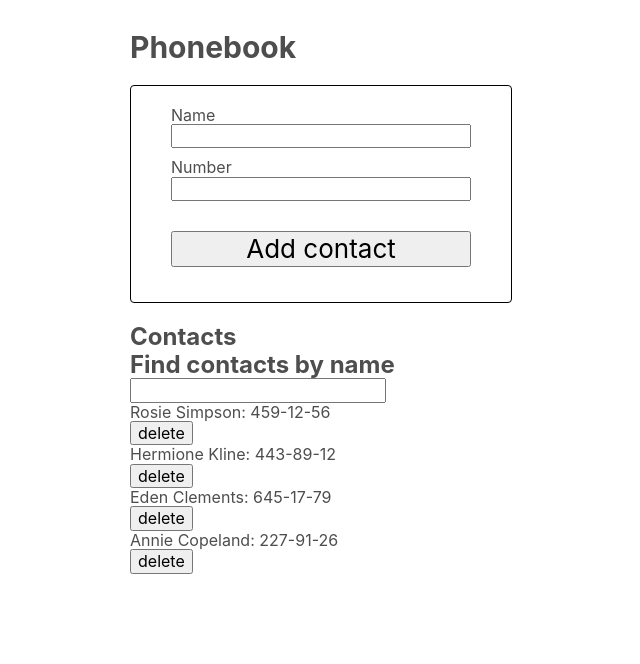
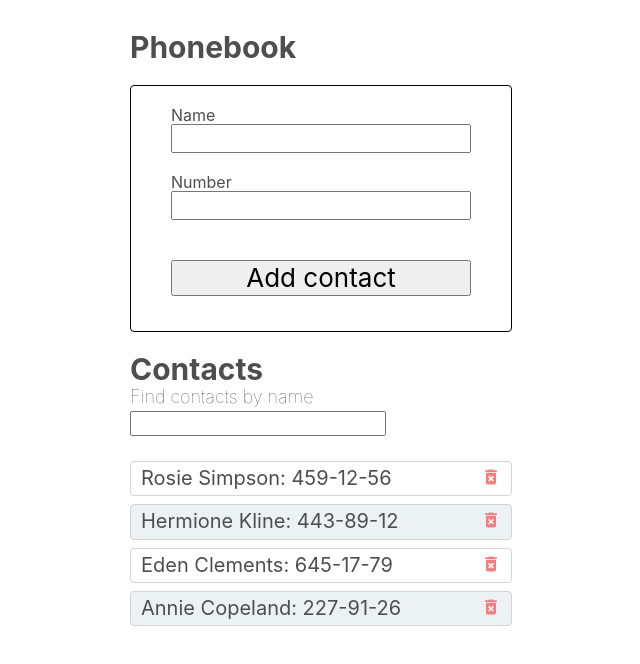
Before and after one commit to Petro-Psekho/goit-react-hw-02-phonebook, a React (Create React App) app: page / in a window 1280 px wide. Shown: the top 664 px of the page, without its empty margins (319-959 px from the left). Built offline with nearby package versions, Linux system fonts and the light colour scheme.

Commit message:
add styles

```diff
--- a/package.json
+++ b/package.json
@@ -15,6 +15,7 @@
     "prop-types": "^15.8.1",
     "react": "^18.1.0",
     "react-dom": "^18.1.0",
+    "react-icons": "^4.7.1",
     "react-scripts": "5.0.1",
     "web-vitals": "^2.1.3",
     "yup": "^1.0.0"
--- a/src/components/App.jsx
+++ b/src/components/App.jsx
@@ -1,7 +1,12 @@
 import React, { Component } from 'react';
 import { nanoid } from 'nanoid';
 
-import { Container, Title } from 'components/App.styled';
+import {
+  Container,
+  Title,
+  ContactsTitle,
+  FindContactsTitle,
+} from 'components/App.styled';
 import ContactForm from 'components/ContactForm/ContactForm';
 import { ContactList } from 'components/ContactList/ContactList';
 import { Filter } from 'components/Filter/Filter';
@@ -56,8 +61,8 @@ class App extends Component {
         <div>
           <Title>Phonebook</Title>
           <ContactForm onSubmit={this.formSubmitData} />
-          <h2>Contacts</h2>
-          <h2>Find contacts by name</h2>
+          <ContactsTitle>Contacts</ContactsTitle>
+          <FindContactsTitle>Find contacts by name</FindContactsTitle>
           <Filter value={filter} onChange={this.changeFilter} />
           {contacts.length ? (
             <ContactList
--- a/src/components/App.styled.jsx
+++ b/src/components/App.styled.jsx
@@ -15,3 +15,15 @@ export const Title = styled.h1`
   font-size: 30px;
   color: #4e4e4e;
 `;
+
+export const ContactsTitle = styled.h2`
+  font-size: 30px;
+  color: #4e4e4e;
+`;
+
+export const FindContactsTitle = styled.h3`
+  margin-bottom: 4px;
+  font-size: 18px;
+  font-weight: 100;
+  color: #4e4e4e;
+`;
--- a/src/components/ContactForm/ContactForm.jsx
+++ b/src/components/ContactForm/ContactForm.jsx
@@ -1,10 +1,11 @@
 import React, { Component } from 'react';
 
-import { Formik, Field, ErrorMessage } from 'formik';
+import { Formik, ErrorMessage } from 'formik';
 import { object, string } from 'yup';
 import {
   ErrMessage,
   FormWrap,
+  FormInput,
   InputName,
   SubmitBtn,
 } from 'components/ContactForm/ContactForm.styled';
@@ -56,7 +57,7 @@ class ContactForm extends Component {
         <FormWrap>
           <InputName>
             Name
-            <Field autoComplete="off" type="text" name="name" />
+            <FormInput autoComplete="off" type="text" name="name" />
           </InputName>
 
           <ErrMessage>
@@ -64,7 +65,7 @@ class ContactForm extends Component {
           </ErrMessage>
           <InputName>
             Number
-            <Field autoComplete="off" type="tel" name="number" />
+            <FormInput autoComplete="off" type="tel" name="number" />
           </InputName>
 
           <ErrMessage>
--- a/src/components/ContactForm/ContactForm.styled.jsx
+++ b/src/components/ContactForm/ContactForm.styled.jsx
@@ -4,7 +4,8 @@ import { Form, Field } from 'formik';
 export const ErrMessage = styled.div`
   display: flex;
   justify-content: center;
-  margin-top: 10px;
+  width: 300px;
+  margin: 10px 0;
   font-size: 10px;
   color: red;
 `;
@@ -14,6 +15,10 @@ export const FormWrap = styled(Form)`
   border: 1px solid black;
   border-radius: 4px;
   margin-bottom: 20px;
+`;
+
+export const FormInput = styled(Field)`
+  font-size: 20px;
 `;
 
 export const InputName = styled.label`
@@ -27,5 +32,7 @@ export const SubmitBtn = styled.button`
   width: 100%;
   margin-top: 20px;
 
+  cursor: pointer;
+
   font-size: 26px;
 `;
--- a/src/components/ContactListItem/ContactListItem.jsx
+++ b/src/components/ContactListItem/ContactListItem.jsx
@@ -1,16 +1,23 @@
 import PropTypes from 'prop-types';
+import { MdDeleteForever } from 'react-icons/md';
+
+import {
+  ListItem,
+  DeleteContactItem,
+  ContactItem,
+} from 'components/ContactListItem/ContactListItem.styled';
 
 export const ContactListItem = ({ id, name, number, onDelete }) => {
   return (
-    <li key={id}>
-      <p>
+    <ListItem key={id}>
+      <ContactItem>
         {name}: {number}
-      </p>
+      </ContactItem>
 
-      <button type="button" onClick={() => onDelete(id)}>
-        delete
-      </button>
-    </li>
+      <DeleteContactItem onClick={() => onDelete(id)}>
+        <MdDeleteForever size={20} color={'lightCoral'} />
+      </DeleteContactItem>
+    </ListItem>
   );
 };
 
--- a/src/components/ContactListItem/ContactListItem.styled.jsx
+++ b/src/components/ContactListItem/ContactListItem.styled.jsx
@@ -0,0 +1,31 @@
+import styled from '@emotion/styled';
+
+export const ListItem = styled.li`
+  display: flex;
+  align-items: center;
+  justify-content: space-between;
+
+  padding: 5px 10px;
+  border: 1px solid #d4d4d4;
+  border-radius: 4px;
+
+  margin-bottom: 8px;
+
+  color: #efefef;
+
+  :nth-of-type(2n) {
+    background-color: #ecf1f4;
+  }
+`;
+
+export const ContactItem = styled.p`
+  font-size: 20px;
+  color: #4e4e4e;
+`;
+
+export const DeleteContactItem = styled.div`
+  margin-left: 10px;
+  cursor: pointer;
+
+  color: #4e4e4e;
+`;
--- a/src/components/Filter/Filter.jsx
+++ b/src/components/Filter/Filter.jsx
@@ -1,8 +1,10 @@
 import PropTypes from 'prop-types';
+
+import { FilterInput } from 'components/Filter/Filter.styled';
 
 export const Filter = ({ value, onChange }) => (
   <label>
-    <input type="text" value={value} onChange={onChange} />
+    <FilterInput type="text" value={value} onChange={onChange} />
   </label>
 );
 
--- a/src/components/Filter/Filter.styled.jsx
+++ b/src/components/Filter/Filter.styled.jsx
@@ -0,0 +1,5 @@
+import styled from '@emotion/styled';
+
+export const FilterInput = styled.input`
+  margin-bottom: 25px;
+`;
```
Also changed, not shown: src/components/ContactList/ContactList.styled.jsx (+11 -0 lines), 1 other file (tests, documents, lock files or other folders).
